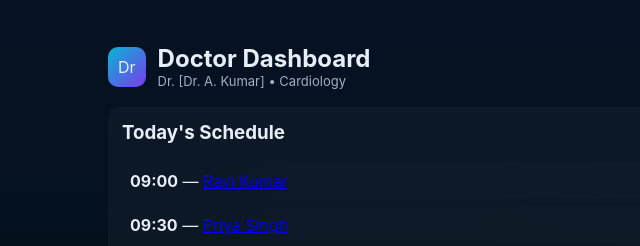
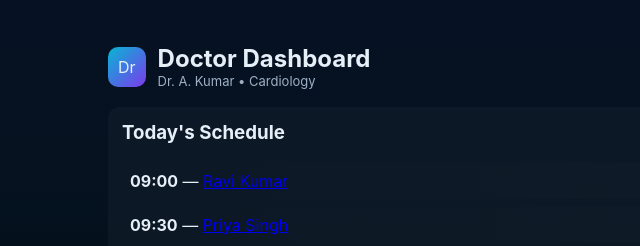
Before and after one commit to Mahimha13/HMS_Hostpital_Management_System, a plain HTML site: page doctor-dashboard.html in a window 1280 px wide. Shown: the top 246 px of the page, 0-640 px from the left. Drawn offline with Linux system fonts and the light colour scheme.

Commit message:
Update doctor-dashboard.html

```diff
--- a/doctor-dashboard.html
+++ b/doctor-dashboard.html
@@ -29,7 +29,7 @@
         <div class="logo">Dr</div>
         <div>
           <h2 style="margin:0">Doctor Dashboard</h2>
-          <div class="small">Dr. [Dr. A. Kumar] • Cardiology</div>
+          <div class="small">Dr. A. Kumar • Cardiology</div>
         </div>
       </div>
       <div style="display:flex;gap:8px;align-items:center">
```
